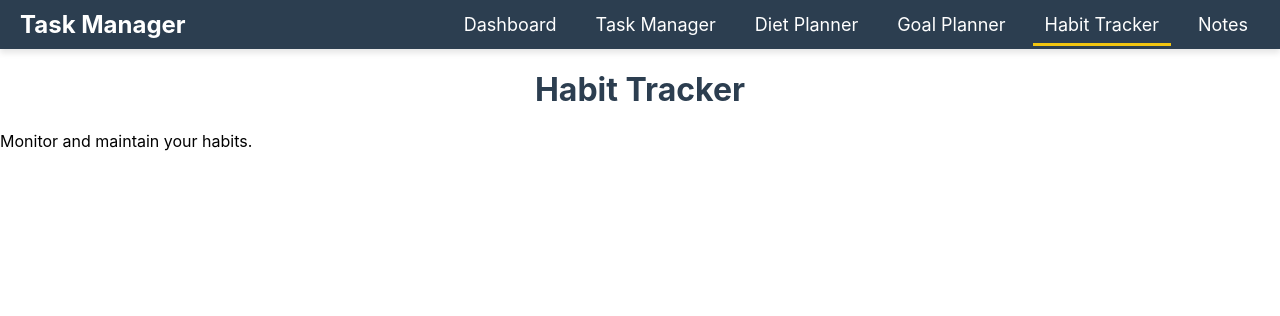
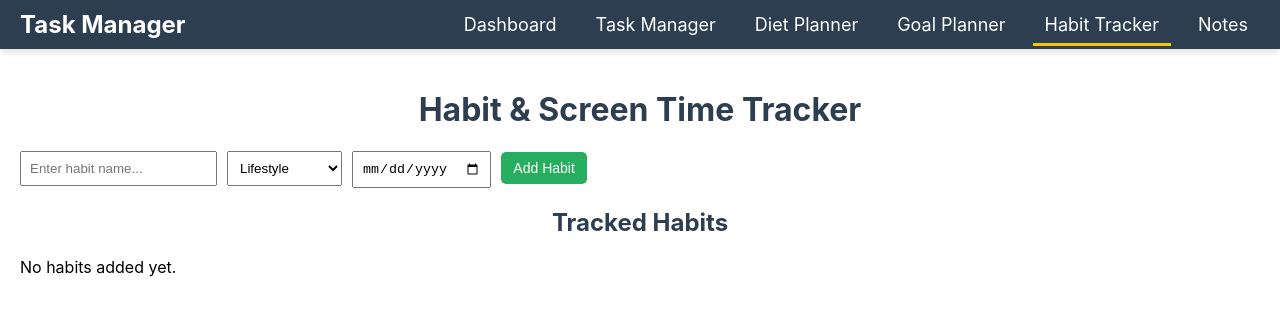
Before and after one commit to Abinaya-balu/Organizehub, a React (Create React App) app: page /habittracker in a window 1280 px wide. Shown: the top 316 px of the page. Built offline with nearby package versions, Linux system fonts and the light colour scheme.

Commit message:
Add habit tracking feature

```diff
--- /dev/null
+++ b/src/pages/HabitTracker.css
@@ -0,0 +1,51 @@
+.habit-tracker {
+  padding: 20px;
+}
+
+h1, h2 {
+  text-align: center;
+  color: #2c3e50;
+}
+
+.habit-input input, .habit-input select {
+  padding: 8px;
+  margin-right: 10px;
+}
+
+.habit-input button {
+  padding: 8px 12px;
+  background-color: #27ae60;
+  color: white;
+  border: none;
+  cursor: pointer;
+}
+
+.habit-input button:hover {
+  background-color: #219653;
+}
+
+.habit-list ul {
+  list-style: none;
+  padding: 0;
+}
+
+.habit-item {
+  display: flex;
+  flex-direction: column;
+  background-color: #ecf0f1;
+  padding: 8px;
+  border-radius: 6px;
+  margin-bottom: 8px;
+}
+
+.habit-item button {
+  background-color: #3498db;
+  border: none;
+  color: white;
+  cursor: pointer;
+  margin-top: 5px;
+}
+
+.habit-item button:hover {
+  background-color: #2980b9;
+}
--- a/src/pages/HabitTracker.js
+++ b/src/pages/HabitTracker.js
@@ -1,12 +1,123 @@
-import React from 'react';
+import React, { useState, useEffect } from "react";
+import "./HabitTracker.css";
 
-function HabitTracker() {
+const SOCIAL_MEDIA = ["Instagram", "Twitter", "YouTube", "TikTok", "Facebook", "Reddit"];
+
+const HabitTracker = () => {
+  const [habits, setHabits] = useState([]);
+  const [habitName, setHabitName] = useState("");
+  const [habitType, setHabitType] = useState("Lifestyle");
+  const [startDate, setStartDate] = useState("");
+  const [dailyLimit, setDailyLimit] = useState(60); // Default limit in minutes
+
+  useEffect(() => {
+    const savedHabits = JSON.parse(localStorage.getItem("habits")) || [];
+    setHabits(savedHabits);
+  }, []);
+
+  useEffect(() => {
+    localStorage.setItem("habits", JSON.stringify(habits));
+  }, [habits]);
+
+  const addHabit = () => {
+    if (habitName.trim()) {
+      const newHabit = {
+        id: Date.now(),
+        name: habitName,
+        type: habitType,
+        startDate,
+        dailyLimit,
+        usage: 0,
+        completedDays: []
+      };
+      setHabits([...habits, newHabit]);
+      setHabitName("");
+      setStartDate("");
+    }
+  };
+
+  const logUsage = (id, minutes) => {
+    setHabits(habits.map(habit => {
+      if (habit.id === id) {
+        habit.usage += minutes;
+        if (habit.usage >= habit.dailyLimit) {
+          alert(`Warning: You've exceeded your daily limit for ${habit.name}!`);
+        }
+      }
+      return habit;
+    }));
+  };
+
+  const deleteHabit = (id) => {
+    setHabits(habits.filter(habit => habit.id !== id));
+  };
+
   return (
-    <div>
-      <h1>Habit Tracker</h1>
-      <p>Monitor and maintain your habits.</p>
+    <div className="habit-tracker">
+      <h1>Habit & Screen Time Tracker</h1>
+
+      {/* Habit Input Section */}
+      <div className="habit-input">
+        <input
+          type="text"
+          value={habitName}
+          onChange={(e) => setHabitName(e.target.value)}
+          placeholder="Enter habit name..."
+        />
+        <select value={habitType} onChange={(e) => setHabitType(e.target.value)}>
+          <option value="Lifestyle">Lifestyle</option>
+          <option value="Social Media">Social Media</option>
+        </select>
+        {habitType === "Social Media" && (
+          <>
+            <select onChange={(e) => setHabitName(e.target.value)}>
+              {SOCIAL_MEDIA.map(app => (
+                <option key={app} value={app}>{app}</option>
+              ))}
+            </select>
+            <input
+              type="number"
+              value={dailyLimit}
+              onChange={(e) => setDailyLimit(Number(e.target.value))}
+              placeholder="Set daily limit (minutes)"
+            />
+          </>
+        )}
+        <input
+          type="date"
+          value={startDate}
+          onChange={(e) => setStartDate(e.target.value)}
+        />
+        <button onClick={addHabit}>Add Habit</button>
+      </div>
+
+      {/* Display Habits */}
+      <div className="habit-list">
+        <h2>Tracked Habits</h2>
+        {habits.length > 0 ? (
+          <ul>
+            {habits.map((habit) => (
+              <li key={habit.id} className="habit-item">
+                <strong>{habit.name}</strong> ({habit.type})
+                <p>Start Date: {habit.startDate ? new Date(habit.startDate).toLocaleDateString() : "No start date set"}</p>
+                {habit.type === "Social Media" && (
+                  <>
+                    <p>Daily Limit: {habit.dailyLimit} min</p>
+                    <p>Usage Today: {habit.usage} min</p>
+                    <button onClick={() => logUsage(habit.id, 10)}>+10 min</button>
+                    <button onClick={() => logUsage(habit.id, 30)}>+30 min</button>
+                  </>
+                )}
+                <button onClick={() => deleteHabit(habit.id)}>Delete</button>
+              </li>
+            ))}
+          </ul>
+        ) : (
+          <p>No habits added yet.</p>
+        )}
+      </div>
     </div>
   );
-}
+};
 
 export default HabitTracker;
```
